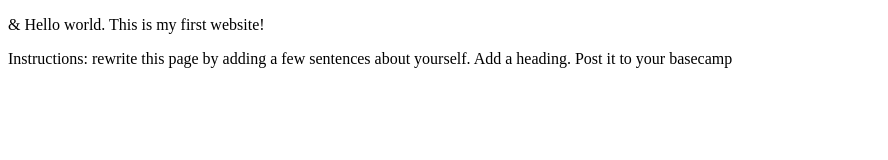
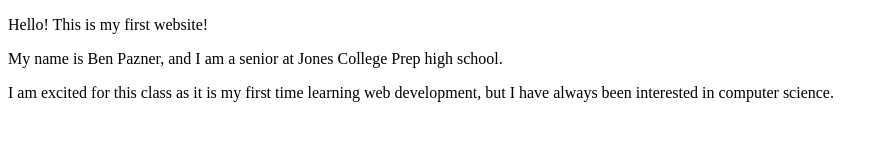
Before and after one commit to u7425/Lab-1, a plain HTML site: page index.html in a window 1280 px wide. Shown: the whole page, without its empty margins (0-888 px from the left). Drawn offline with Linux system fonts and the light colour scheme.

Commit message:
changed original template

```diff
--- a/index.html
+++ b/index.html
@@ -5,7 +5,8 @@
   <title>ITMD-361 Internet Technologies and Web Design</title>
 </head>
 <body>
-  <p>&amp; Hello world. This is my first website!</p>
-  <p>Instructions: rewrite this page by adding a few sentences about yourself. Add a heading. Post it to your basecamp</p>
+  <p>Hello! This is my first website!</p>
+  <p>My name is Ben Pazner, and I am a senior at Jones College Prep high school.</p>
+  <p>I am excited for this class as it is my first time learning web development, but I have always been interested in computer science.</p>
 </body>
 </html>
```
